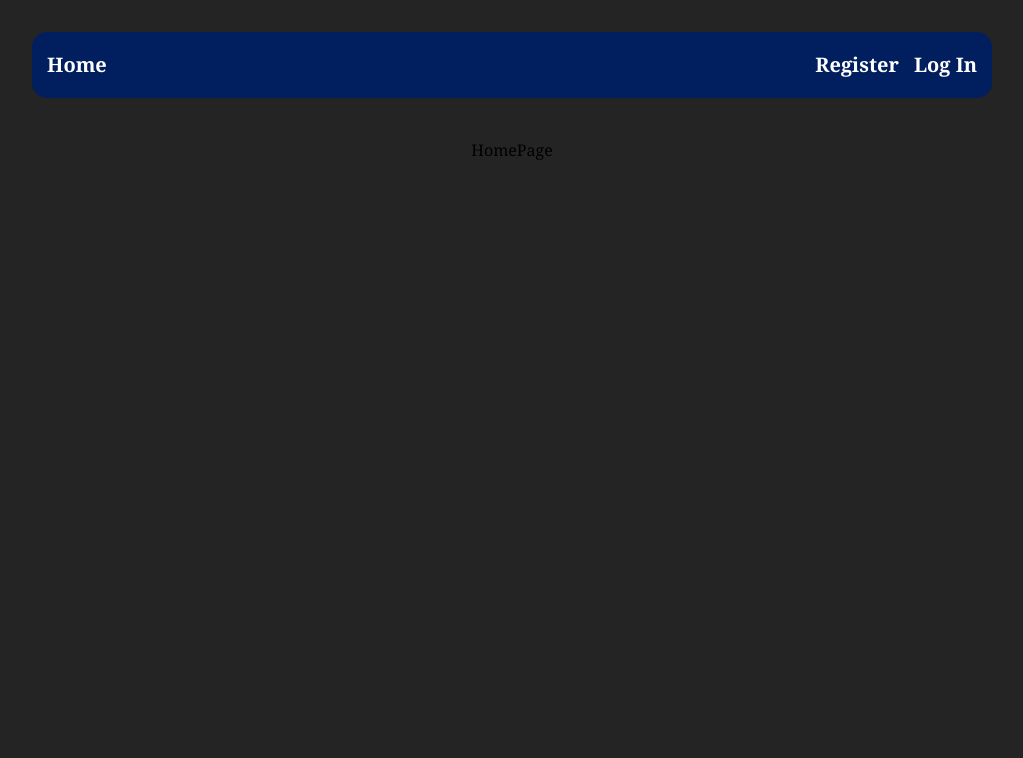
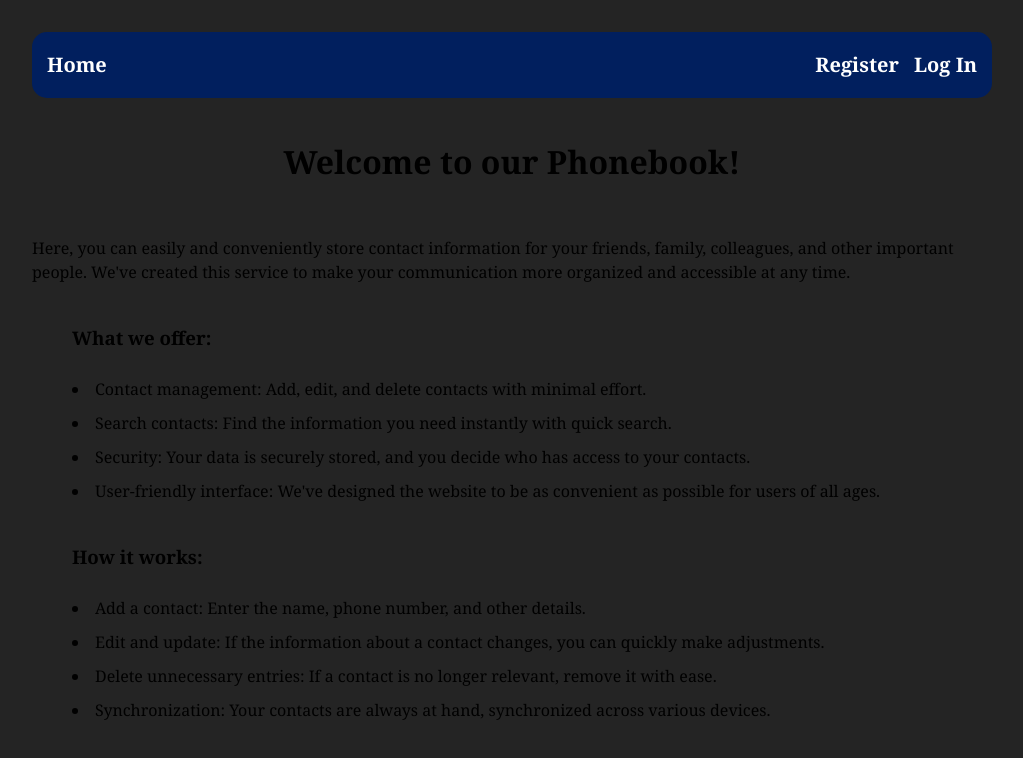
Before and after one commit to ulianasunny31/goit-react-hw-08, a React (Vite) app: page / in a window 1280 px wide. Shown: the top 758 px of the page, without its empty margins (128-1151 px from the left). Built offline with nearby package versions, Linux system fonts and the light colour scheme.

Commit message:
changeContact +homepage

```diff
--- a/package.json
+++ b/package.json
@@ -17,6 +17,7 @@
     "react-dom": "^18.3.1",
     "react-icons": "^5.4.0",
     "react-loader-spinner": "^6.1.6",
+    "react-modal": "^3.16.3",
     "react-redux": "^9.2.0",
     "react-router-dom": "^7.1.4",
     "redux-persist": "^6.0.0",
--- a/src/components/Contact/Contact.jsx
+++ b/src/components/Contact/Contact.jsx
@@ -5,13 +5,15 @@ import css from './Contact.module.css';
 import { useDispatch } from 'react-redux';
 import { deleteContact } from '../../redux/contacts/operations';
 
-const Contact = ({ contact }) => {
+const Contact = ({ contact, openModal }) => {
   const dispatch = useDispatch();
 
   function handleDelete(contactId) {
-    console.log(contactId);
+    dispatch(deleteContact(contactId));
+  }
 
-    dispatch(deleteContact(contactId));
+  function openChangeModal(contactId) {
+    openModal(contactId);
   }
 
   return (
@@ -27,7 +29,7 @@ const Contact = ({ contact }) => {
       </div>
 
       <div className={css.buttons}>
-        <button onClick={() => handleDelete(contact.id)}>Change</button>{' '}
+        <button onClick={() => openChangeModal(contact)}>Change</button>{' '}
         <button onClick={() => handleDelete(contact.id)}>Delete</button>
       </div>
     </div>
--- a/src/components/ContactList/ContactList.jsx
+++ b/src/components/ContactList/ContactList.jsx
@@ -6,7 +6,7 @@ import css from './ContactList.module.css';
 import { selectIsError, selectIsLoading } from '../../redux/contacts/selectors';
 import Loader from '../Loader/Loader';
 
-const ContactList = () => {
+const ContactList = ({ onChangeClick }) => {
   const visibleContacts = useSelector(selectFilteredContacts);
   const isLoading = useSelector(selectIsLoading);
   const isError = useSelector(selectIsError);
@@ -19,7 +19,13 @@ const ContactList = () => {
         <h2>Oops, something went wrong, please try again! 🐱‍💻</h2>
       ) : visibleContacts?.length ? (
         visibleContacts.map((contact) => {
-          return <Contact key={contact.id} contact={contact} />;
+          return (
+            <Contact
+              openModal={onChangeClick}
+              key={contact.id}
+              contact={contact}
+            />
+          );
         })
       ) : (
         <h2>You don&apos;t have any contacts yet. Try adding one!</h2>
--- /dev/null
+++ b/src/components/Modal/ModalPrompt.jsx
@@ -0,0 +1,63 @@
+/* eslint-disable react/prop-types */
+import Modal from 'react-modal';
+import css from './ModalPrompt.module.css';
+import { useId } from 'react';
+import { useDispatch } from 'react-redux';
+import { Formik, Form, Field, ErrorMessage } from 'formik';
+import { changeContact } from '../../redux/contacts/operations';
+
+Modal.setAppElement('#root');
+
+const ModalPrompt = ({ isModalOpen, onModalClose, contact }) => {
+  const dispatch = useDispatch();
+  const nameId = useId();
+  const numberId = useId();
+
+  function handleChange(values) {
+    if (!contact.id) return;
+
+    dispatch(
+      changeContact({
+        id: contact.id,
+        name: values.name,
+        number: values.number,
+      })
+    )
+      .unwrap()
+      .then(() => onModalClose());
+  }
+  return (
+    <Modal
+      isOpen={!!isModalOpen}
+      onRequestClose={onModalClose}
+      className={css.modal}
+      overlayClassName={css.overlay}
+    >
+      <Formik
+        initialValues={{
+          name: contact.name,
+          number: contact.number,
+        }}
+        onSubmit={handleChange}
+      >
+        <Form className={css.form}>
+          <h3>Edit contact</h3>
+          <div className={css.inputDiv}>
+            <label htmlFor={nameId}>Name</label>
+            <Field id={nameId} type="text" name="name" />
+            <ErrorMessage name="name" component="span" />
+          </div>
+          <div className={css.inputDiv}>
+            <label htmlFor={numberId}>Number</label>
+            <Field id={numberId} type="text" name="number" />
+            <ErrorMessage name="number" component="span" />
+          </div>
+          <button type="submit">Change</button>
+        </Form>
+      </Formik>
+      <div></div>
+    </Modal>
+  );
+};
+
+export default ModalPrompt;
--- /dev/null
+++ b/src/components/Modal/ModalPrompt.module.css
@@ -0,0 +1,73 @@
+.modal {
+  position: relative;
+  background: none;
+  border: none;
+  min-height: 250px;
+  min-width: 250px;
+  display: flex;
+  justify-content: center;
+  align-items: center;
+  background-color: white;
+  color: black;
+  border-radius: 6px;
+}
+
+.overlay {
+  background-color: rgba(0, 0, 0, 0.4);
+  position: fixed;
+  top: 0;
+  left: 0;
+  right: 0;
+  bottom: 0;
+  display: flex;
+  align-items: center;
+  justify-content: center;
+  z-index: 9999;
+}
+
+.modal .form {
+  display: flex;
+  flex-direction: column;
+  justify-content: center;
+  align-items: center;
+  padding-bottom: 10px;
+}
+
+.modal h3 {
+  text-align: center;
+}
+
+.form button {
+  background-color: #011f5e;
+  color: white;
+  width: 100px;
+  height: 35px;
+  font-size: 15px;
+  cursor: pointer;
+  border-radius: 5px;
+  border: none;
+  transition: background-color 0.3s ease-in-out;
+}
+
+.form button:hover {
+  background-color: #1d4ab4;
+}
+
+.inputDiv {
+  display: flex;
+  flex-direction: column;
+  margin-bottom: 15px;
+}
+
+.inputDiv input {
+  border: 1px solid grey;
+  border-radius: 5px;
+  width: 160px;
+  height: 30px;
+}
+
+.inputDiv span {
+  color: rgb(255, 109, 72);
+  font-size: 13px;
+  margin-bottom: 8px;
+}
--- a/src/pages/ContactsPage/ContactsPage.jsx
+++ b/src/pages/ContactsPage/ContactsPage.jsx
@@ -1,16 +1,29 @@
 import ContactList from '../../components/ContactList/ContactList';
 import SearchBox from '../../components/SearchBox/SearchBox';
 import ContactForm from '../../components/ContactForm/ContactForm';
-import { useEffect } from 'react';
+import ModalPrompt from '../../components/Modal/ModalPrompt';
+import { useEffect, useState } from 'react';
 import { useDispatch } from 'react-redux';
 import { fetchContacts } from '../../redux/contacts/operations';
 
 const ContactsPage = () => {
+  const [isModalOpen, setIsModalOpen] = useState(false);
+  const [selectedItem, setSelectedItem] = useState(null);
   const dispatch = useDispatch();
   //getting saved contacts
   useEffect(() => {
     dispatch(fetchContacts());
   }, [dispatch]);
+
+  function openModal(contact) {
+    setSelectedItem(contact);
+    setIsModalOpen(true);
+  }
+
+  function closeModal() {
+    setSelectedItem(null);
+    setIsModalOpen(false);
+  }
 
   return (
     <div style={{ color: 'black' }}>
@@ -26,7 +39,14 @@ const ContactsPage = () => {
         <ContactForm />
         <SearchBox />
       </div>
-      <ContactList />
+      <ContactList onChangeClick={openModal} />
+      {isModalOpen && (
+        <ModalPrompt
+          isModalOpen={isModalOpen}
+          onModalClose={closeModal}
+          contact={selectedItem}
+        />
+      )}
     </div>
   );
 };
--- a/src/pages/HomePage/HomePage.jsx
+++ b/src/pages/HomePage/HomePage.jsx
@@ -1,5 +1,53 @@
+import css from './HomePage.module.css';
+
 const HomePage = () => {
-  return <div style={{ color: 'black' }}>HomePage</div>;
+  return (
+    <div className={css.homepage}>
+      <h1>Welcome to our Phonebook!</h1>
+      <p>
+        Here, you can easily and conveniently store contact information for your
+        friends, family, colleagues, and other important people. We&apos;ve
+        created this service to make your communication more organized and
+        accessible at any time.
+      </p>
+      <ul className={css.homeList}>
+        <h3>What we offer:</h3>
+        <li>
+          Contact management: Add, edit, and delete contacts with minimal
+          effort.
+        </li>
+        <li>
+          Search contacts: Find the information you need instantly with quick
+          search.
+        </li>
+        <li>
+          Security: Your data is securely stored, and you decide who has access
+          to your contacts.
+        </li>
+        <li>
+          User-friendly interface: We&apos;ve designed the website to be as
+          convenient as possible for users of all ages.
+        </li>
+      </ul>
+
+      <ul className={css.homeList2}>
+        <h3>How it works:</h3>
+        <li>Add a contact: Enter the name, phone number, and other details.</li>
+        <li>
+          Edit and update: If the information about a contact changes, you can
+          quickly make adjustments.
+        </li>
+        <li>
+          Delete unnecessary entries: If a contact is no longer relevant, remove
+          it with ease.
+        </li>
+        <li>
+          Synchronization: Your contacts are always at hand, synchronized across
+          various devices.
+        </li>
+      </ul>
+    </div>
+  );
 };
 
 export default HomePage;
--- /dev/null
+++ b/src/pages/HomePage/HomePage.module.css
@@ -0,0 +1,36 @@
+.homepage {
+  color: black;
+}
+
+.homepage h1 {
+  margin-bottom: 50px;
+}
+
+.homepage p {
+  margin-bottom: 40px;
+  text-align: left;
+}
+
+.homeList,
+.homeList2 {
+  list-style: inside;
+  display: flex;
+  flex-direction: column;
+  align-items: flex-start;
+  gap: 10px;
+  margin-top: 0;
+}
+
+.homeList {
+  margin-bottom: 40px;
+}
+
+/* .homeList2 {
+  margin-left: 150px;
+} */
+
+.homeList h3,
+.homeList2 h3 {
+  margin-top: 0;
+  margin-bottom: 15px;
+}
--- a/src/redux/contacts/operations.js
+++ b/src/redux/contacts/operations.js
@@ -38,14 +38,20 @@ export const deleteContact = createAsyncThunk(
   }
 );
 
-// export const changeContact = createAsyncThunk(
-//   'contacts/deleteContact',
-//   async (contactChange, thunkAPI) => {
-//     try {
-//       await api.patch(`contacts/${contactChange}`);
-//       return contactChange;
-//     } catch (error) {
-//       return thunkAPI.rejectWithValue(error.message);
-//     }
-//   }
-// );
+export const changeContact = createAsyncThunk(
+  'contacts/changeContact',
+  async (editedContact, thunkAPI) => {
+    console.log(editedContact);
+
+    try {
+      await api.patch(`contacts/${editedContact.id}`, {
+        name: editedContact.name,
+        number: editedContact.number,
+      });
+      return editedContact;
+    } catch (error) {
+      console.error('Error details:', error.response.data);
+      return thunkAPI.rejectWithValue(error.message);
+    }
+  }
+);
--- a/src/redux/contacts/slice.js
+++ b/src/redux/contacts/slice.js
@@ -1,6 +1,11 @@
 import { createSlice } from '@reduxjs/toolkit';
 
-import { fetchContacts, deleteContact, addContact } from './operations';
+import {
+  fetchContacts,
+  deleteContact,
+  addContact,
+  changeContact,
+} from './operations';
 
 const initialState = {
   items: [],
@@ -46,6 +51,17 @@ const slice = createSlice({
         state.loading = false;
         state.error = null;
         state.items.push(action.payload);
+      })
+      .addCase(changeContact.fulfilled, (state, action) => {
+        const contact = state.items.find(
+          (contact) => contact.id === action.payload.id
+        );
+
+        if (!contact) {
+          console.error('Contact not found');
+        }
+        contact.name = action.payload.name;
+        contact.number = action.payload.number;
       });
   },
 });
```
Also changed, not shown: 1 other file (tests, documents, lock files or other folders).
